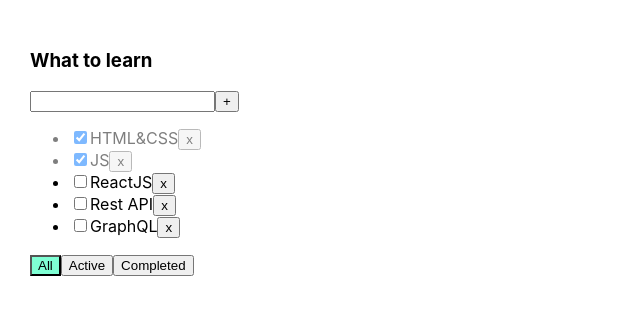
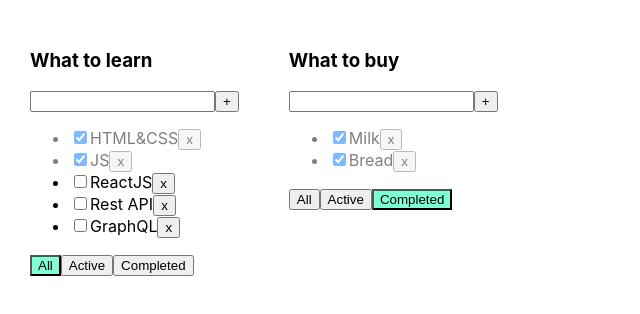
Before and after one commit to akach-dev/todolist-tuesday, a React (Create React App) app: page / in a window 1280 px wide. Shown: the top 314 px of the page, without its empty margins (0-640 px from the left). Built offline with nearby package versions, Linux system fonts and the light colour scheme.

Commit message:
done repeat lesson 5

```diff
--- a/src/App.css
+++ b/src/App.css
@@ -23,10 +23,3 @@
 .is-done {
   opacity: 0.5;
 }
-
-.title {
-    display: flex;
-    justify-content: center;
-    align-items: center;
-    gap: .4rem;
-}
--- a/src/App.tsx
+++ b/src/App.tsx
@@ -1,67 +1,106 @@
 import React, {useState} from 'react';
 import './App.css';
-import {Todolist} from './Todolist';
+import {TaskType, Todolist} from './Todolist';
 import {v1} from 'uuid';
 
 export type FilterValuesType = "all" | "active" | "completed";
 
+export type TodoListsType = {
+  id: string
+  title: string
+  filter: FilterValuesType
+}
+
+type TasksObjType = {
+  [key: string]: TaskType[]
+}
+
 function App() {
 
-    let [tasks, setTasks] = useState([
+  const todolistId1 = v1()
+  const todolistId2 = v1()
+
+  const [todoLists, setTodoLists] = useState<TodoListsType[]>([
+    {id: todolistId1, title: "What to learn", filter: 'all'},
+    {id: todolistId2, title: "What to buy", filter: 'completed'},
+  ])
+
+  const [tasks, setTasks] = useState<TasksObjType>({
+    [todolistId1]: [
       {id: v1(), title: "HTML&CSS", isDone: true},
       {id: v1(), title: "JS", isDone: true},
       {id: v1(), title: "ReactJS", isDone: false},
       {id: v1(), title: "Rest API", isDone: false},
       {id: v1(), title: "GraphQL", isDone: false},
-    ]);
-    let [filter, setFilter] = useState<FilterValuesType>("all");
+    ],
+    [todolistId2]: [
+      {id: v1(), title: "Milk", isDone: true},
+      {id: v1(), title: "Bread", isDone: true},
+    ]
+  })
 
 
-    function removeTask(id: string) {
-        let filteredTasks = tasks.filter(t => t.id != id);
-        setTasks(filteredTasks);
-    }
+  const removeTask = (id: string, todoListId: string) => {
+    let todolist = tasks[todoListId]
+    tasks[todoListId] = todolist.filter(todo => todo.id !== id)
 
-    function addTask(title: string) {
-        let task = {id: v1(), title: title, isDone: false};
-        let newTasks = [task, ...tasks];
-        setTasks(newTasks);
-    }
-
-    function changeStatus(taskId: string, isDone: boolean) {
-        let task = tasks.find(t => t.id === taskId);
-        if (task) {
-            task.isDone = isDone;
-        }
-
-        setTasks([...tasks]);
-    }
+    setTasks({...tasks})
 
 
-    let tasksForTodolist = tasks;
+  };
 
-    if (filter === "active") {
-        tasksForTodolist = tasks.filter(t => t.isDone === false);
-    }
-    if (filter === "completed") {
-        tasksForTodolist = tasks.filter(t => t.isDone === true);
-    }
+  const addTask = (title: string, todoListId: string) => {
+    let todolist = tasks[todoListId]
+    tasks[todoListId] = [{id: v1(), title, isDone: false}, ...todolist]
 
-    function changeFilter(value: FilterValuesType) {
-        setFilter(value);
+    setTasks({...tasks})
+  };
+
+  const changeStatus = (taskId: string, isDone: boolean, todoListId: string) => {
+    let todolist = tasks[todoListId]
+    tasks[todoListId] = todolist.map(todo => todo.id === taskId ? {...todo, isDone} : todo)
+
+    setTasks({...tasks})
+  };
+
+
+  function changeFilter(value: FilterValuesType, todoListId: string) {
+    setTodoLists(todoLists.map(todoList => todoList.id === todoListId ? {...todoList, filter: value} : todoList))
   }
 
 
   return (
      <div className="App">
-            <Todolist title="What to learn"
+       {
+         todoLists.map(todoList => {
+
+           let tasksForTodolist = tasks[todoList.id]
+           console.log(tasksForTodolist)
+
+           switch (todoList.filter) {
+             case "completed":
+               tasksForTodolist = tasksForTodolist.filter(t => t.isDone)
+               break
+             case "active":
+               tasksForTodolist = tasksForTodolist.filter(t => !t.isDone)
+               break
+           }
+
+           return (
+              <Todolist title={todoList.title}
+                        id={todoList.id}
                         tasks={tasksForTodolist}
                         removeTask={removeTask}
                         changeFilter={changeFilter}
                         addTask={addTask}
                         changeTaskStatus={changeStatus}
-                      filter={filter}
+                        filter={todoList.filter}
+                        key={todoList.id}
               />
+           )
+         })
+       }
+
      </div>
   );
 }
--- a/src/Todolist.tsx
+++ b/src/Todolist.tsx
@@ -1,7 +1,7 @@
 import React, {ChangeEvent, KeyboardEvent, useState} from 'react';
 import {FilterValuesType} from './App';
 
-type TaskType = {
+export type TaskType = {
   id: string
   title: string
   isDone: boolean
@@ -9,22 +9,23 @@
 
 type PropsType = {
   title: string
-    tasks: Array<TaskType>
-    removeTask: (taskId: string) => void
-    changeFilter: (value: FilterValuesType) => void
-    addTask: (title: string) => void
-    changeTaskStatus: (taskId: string, isDone: boolean) => void
+  id: string
+  tasks: TaskType[]
+  removeTask: (taskId: string, todoListId: string) => void
+  changeFilter: (value: FilterValuesType, todoListId: string) => void
+  addTask: (title: string, todoListId: string) => void
+  changeTaskStatus: (taskId: string, isDone: boolean, todoListId: string) => void
   filter: FilterValuesType
 }
 
-export function Todolist(props: PropsType) {
+export function Todolist({filter, changeFilter, id, changeTaskStatus, tasks, removeTask, addTask, title}: PropsType) {
 
-    let [title, setTitle] = useState("")
+  let [inputTitle, setTitle] = useState("")
   let [error, setError] = useState<string | null>(null)
 
-    const addTask = () => {
-        if (title.trim() !== "") {
-            props.addTask(title.trim());
+  const addTaskHandler = () => {
+    if (inputTitle) {
+      addTask(inputTitle.trim(), id);
       setTitle("");
     } else {
       setError("Title is required");
@@ -37,33 +38,33 @@
 
   const onKeyPressHandler = (e: KeyboardEvent<HTMLInputElement>) => {
     setError(null);
-        if (e.charCode === 13) {
-            addTask();
+    if (e.code === 'Enter') {
+      addTaskHandler();
     }
   }
 
-    const onAllClickHandler = () => props.changeFilter("all");
-    const onActiveClickHandler = () => props.changeFilter("active");
-    const onCompletedClickHandler = () => props.changeFilter("completed");
+  const onAllClickHandler = () => changeFilter("all", id);
+  const onActiveClickHandler = () => changeFilter("active", id);
+  const onCompletedClickHandler = () => changeFilter("completed", id);
 
 
   return <div>
-        <h3>{props.title}</h3>
+    <h3>{title}</h3>
     <div>
-            <input value={title}
+      <input value={inputTitle}
              onChange={onChangeHandler}
-                   onKeyPress={onKeyPressHandler}
+             onKeyDown={onKeyPressHandler}
              className={error ? "error" : ""}
       />
-            <button onClick={addTask}>+</button>
+      <button onClick={addTaskHandler}>+</button>
       {error && <div className="error-message">{error}</div>}
     </div>
     <ul>
       {
-                props.tasks.map(t => {
-                    const onClickHandler = () => props.removeTask(t.id)
+        tasks.map(t => {
+          const onClickHandler = () => removeTask(t.id, id)
           const onChangeHandler = (e: ChangeEvent<HTMLInputElement>) => {
-                        props.changeTaskStatus(t.id, e.currentTarget.checked);
+            changeTaskStatus(t.id, e.currentTarget.checked, id);
           }
 
           return <li key={t.id} className={t.isDone ? "is-done" : ""}>
@@ -77,12 +78,15 @@
       }
     </ul>
     <div>
-            <button className={props.filter === 'all' ? "active-filter" : ""}
-                    onClick={onAllClickHandler}>All</button>
-            <button className={props.filter === 'active' ? "active-filter" : ""}
-                    onClick={onActiveClickHandler}>Active</button>
-            <button className={props.filter === 'completed' ? "active-filter" : ""}
-                    onClick={onCompletedClickHandler}>Completed</button>
+      <button className={filter === 'all' ? "active-filter" : ""}
+              onClick={onAllClickHandler}>All
+      </button>
+      <button className={filter === 'active' ? "active-filter" : ""}
+              onClick={onActiveClickHandler}>Active
+      </button>
+      <button className={filter === 'completed' ? "active-filter" : ""}
+              onClick={onCompletedClickHandler}>Completed
+      </button>
     </div>
   </div>
 }
```
Lines whose indentation alone changed are shown as unchanged.
